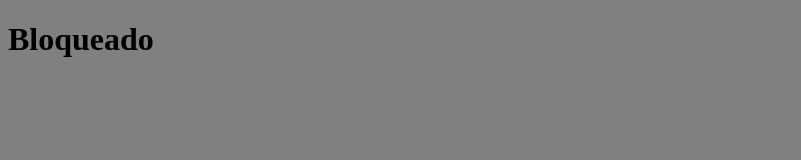
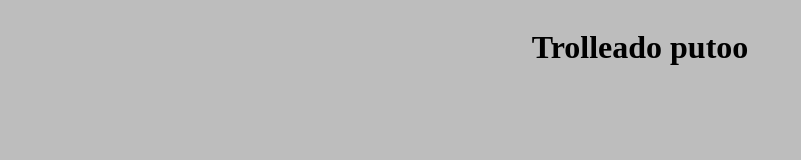
Before and after one commit to MartinezRobledo/Enta-Calendar-Backend, a website: page public/index.html in a window 1280 px wide. Shown: the whole page, without its empty margins (0-801 px from the left). Drawn offline with Linux system fonts and the light colour scheme.

Commit message:
test railway

```diff
--- a/public/index.html
+++ b/public/index.html
@@ -9,6 +9,6 @@
     <title>Demo app</title>
 </head>
 <body>
-    <h1>Bloqueado</h1>
+    <h1>Trolleado putoo</h1>
 </body>
 </html>
--- a/public/styles.css
+++ b/public/styles.css
@@ -1,3 +1,6 @@
 html, body {
-    background-color: grey;
+    background-color: rgb(189, 189, 189);
+    display: flex;
+    align-items: center;
+    justify-content: center;
 }
```
